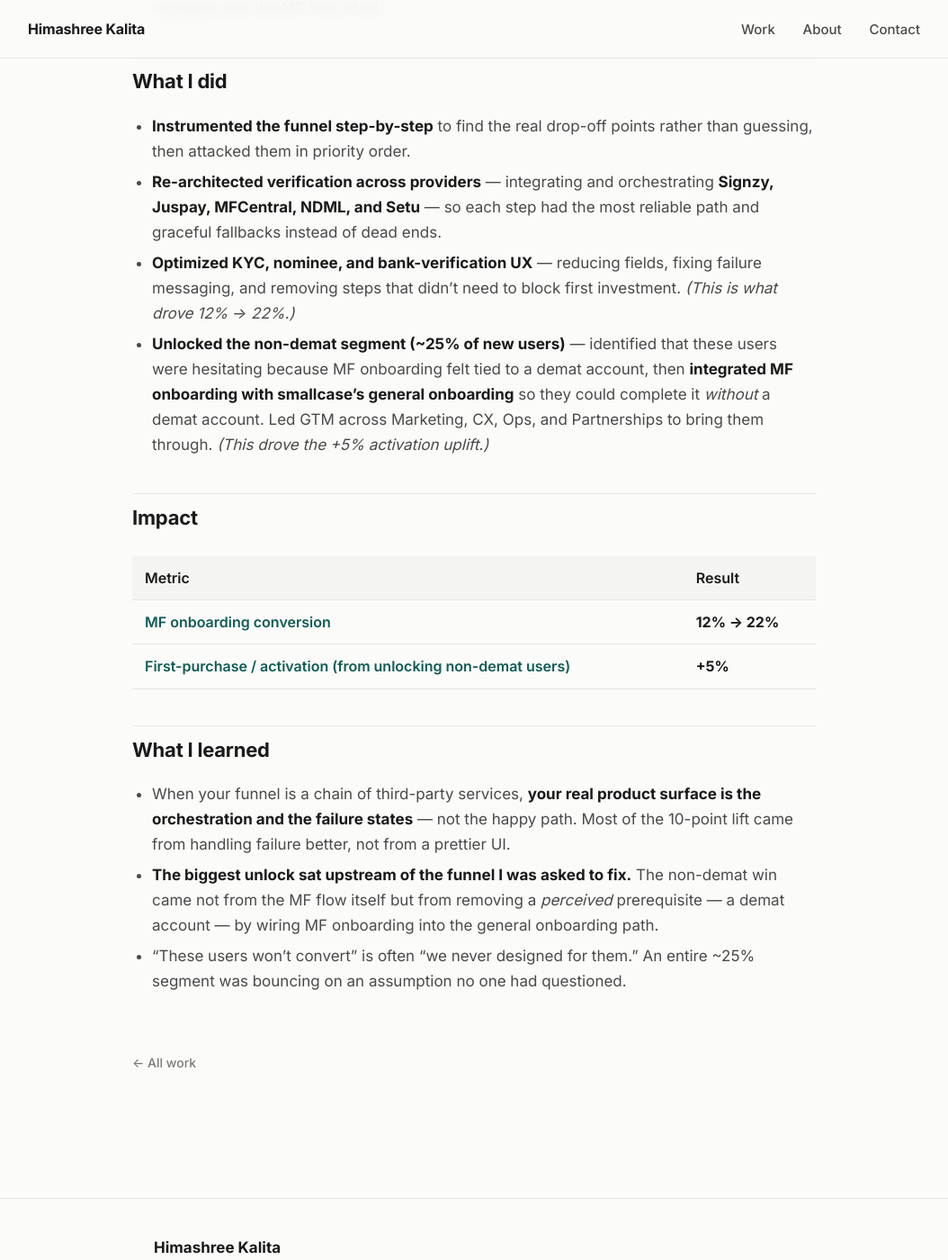
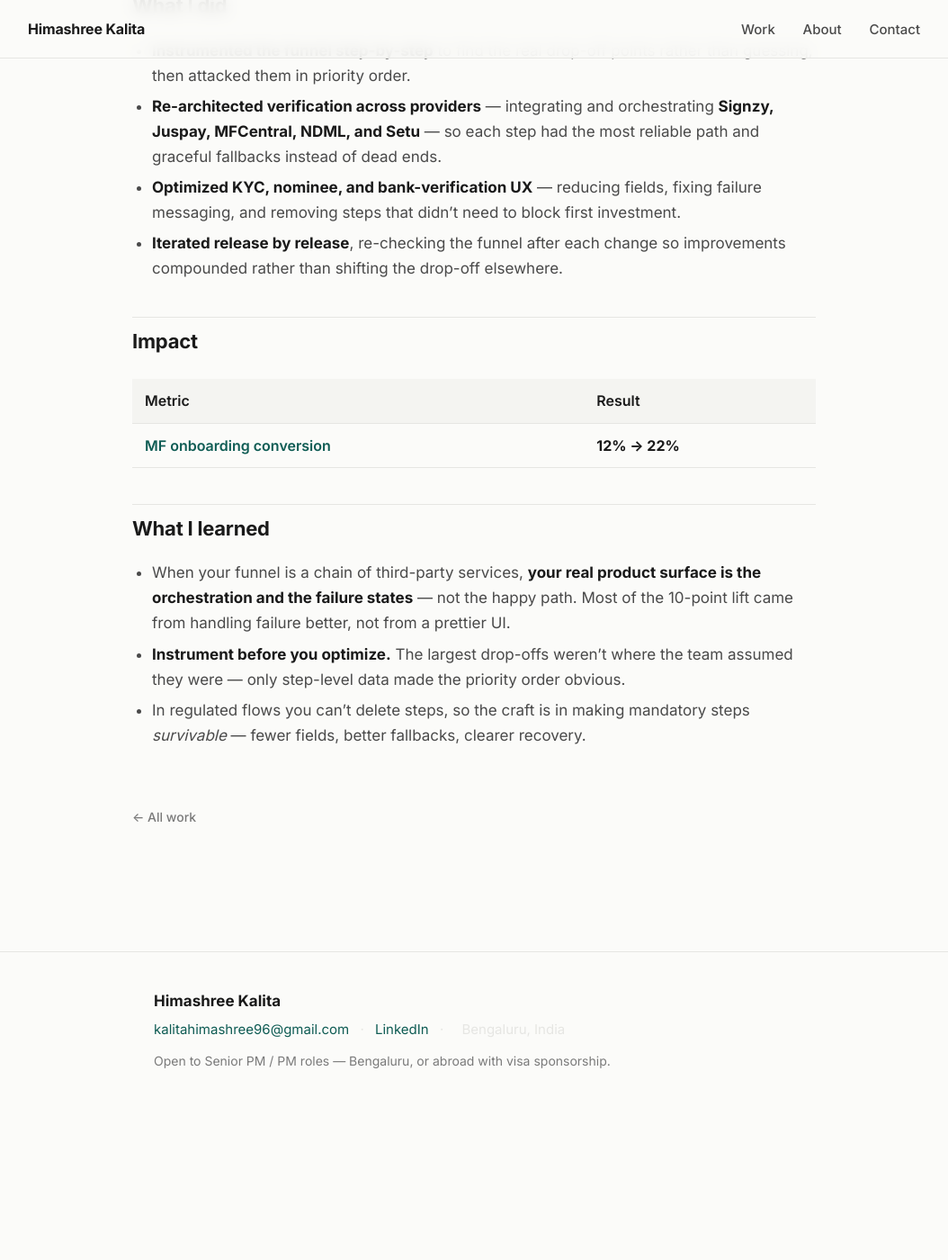
Before and after one commit to HimashreeKalita04/HimashreeKalita04.github.io, a Jekyll site: the page built from _case_studies/mf-onboarding-conversion.md, in a window 1280 px wide and 1400 px high, scrolled down 1053 px. Shown: the whole window at 90% size, without its empty margins (113-1167 px from the left). Built offline with Jekyll 4.4.1, drawn with Linux system fonts in a browser that asks for light colours; after the commit the page ends 2299 px from its top, so only the background shows below that; some of the changed text lies outside the part shown.

Commit message:
Refine case studies: accurate role framing, remove Stack sections, focus MF onboarding on 12-22% funnel, sharpen web-app/US-monetization/JioHotstar narratives

```diff
--- a/_case_studies/mf-onboarding-conversion.md
+++ b/_case_studies/mf-onboarding-conversion.md
@@ -9,7 +9,7 @@ summary: "Tore apart a multi-provider mutual-fund onboarding funnel and nearly d
 meta: "smallcase · Product Manager, Mutual Funds · 2024–2025"
 ---
 
-> **TL;DR** — I rebuilt smallcase's mutual-fund onboarding funnel — KYC, nominee, and bank verification — and **nearly doubled completion from 12% to 22%**. Separately, I found that a large slice of users were dropping *before* MF onboarding because they assumed it required a demat account — and unlocked them with a **+5% first-purchase/activation** uplift.
+> **TL;DR** — I rebuilt smallcase's mutual-fund onboarding funnel — KYC, nominee, and bank verification — and **nearly doubled completion from 12% to 22%** through step-by-step instrumentation and iterative fixes across a chain of third-party providers.
 
 ## Context
 
@@ -19,24 +19,23 @@ Before a user can make their first mutual-fund investment on smallcase, they hav
 
 - The funnel was a sequence of third-party black boxes (KYC, penny-drop bank checks, nominee capture). When one failed, the user just... left.
 - No clear instrumentation of *where* in the multi-provider chain users were dropping.
-- Separately, a meaningful slice of new users (**~25%, non-demat users**) hesitated at MF onboarding because they assumed it required opening a demat account — so they never engaged with the MF flow at all.
+- Every step was treated as equally mandatory, even ones that didn't need to block a first investment.
 
 ## What I did
 
 - **Instrumented the funnel step-by-step** to find the real drop-off points rather than guessing, then attacked them in priority order.
 - **Re-architected verification across providers** — integrating and orchestrating **Signzy, Juspay, MFCentral, NDML, and Setu** — so each step had the most reliable path and graceful fallbacks instead of dead ends.
-- **Optimized KYC, nominee, and bank-verification UX** — reducing fields, fixing failure messaging, and removing steps that didn't need to block first investment. *(This is what drove 12% → 22%.)*
-- **Unlocked the non-demat segment (~25% of new users)** — identified that these users were hesitating because MF onboarding felt tied to a demat account, then **integrated MF onboarding with smallcase's general onboarding** so they could complete it *without* a demat account. Led GTM across Marketing, CX, Ops, and Partnerships to bring them through. *(This drove the +5% activation uplift.)*
+- **Optimized KYC, nominee, and bank-verification UX** — reducing fields, fixing failure messaging, and removing steps that didn't need to block first investment.
+- **Iterated release by release**, re-checking the funnel after each change so improvements compounded rather than shifting the drop-off elsewhere.
 
 ## Impact
 
 | Metric | Result |
 |---|---|
 | MF onboarding conversion | **12% → 22%** |
-| First-purchase / activation (from unlocking non-demat users) | **+5%** |
 
 ## What I learned
 
 - When your funnel is a chain of third-party services, **your real product surface is the orchestration and the failure states** — not the happy path. Most of the 10-point lift came from handling failure better, not from a prettier UI.
-- **The biggest unlock sat upstream of the funnel I was asked to fix.** The non-demat win came not from the MF flow itself but from removing a *perceived* prerequisite — a demat account — by wiring MF onboarding into the general onboarding path.
-- "These users won't convert" is often "we never designed for them." An entire ~25% segment was bouncing on an assumption no one had questioned.
+- **Instrument before you optimize.** The largest drop-offs weren't where the team assumed they were — only step-level data made the priority order obvious.
+- In regulated flows you can't delete steps, so the craft is in making mandatory steps *survivable* — fewer fields, better fallbacks, clearer recovery.
```
Also changed, not shown: _case_studies/sebi-execution-only-platform.md (+0 -5 lines).
